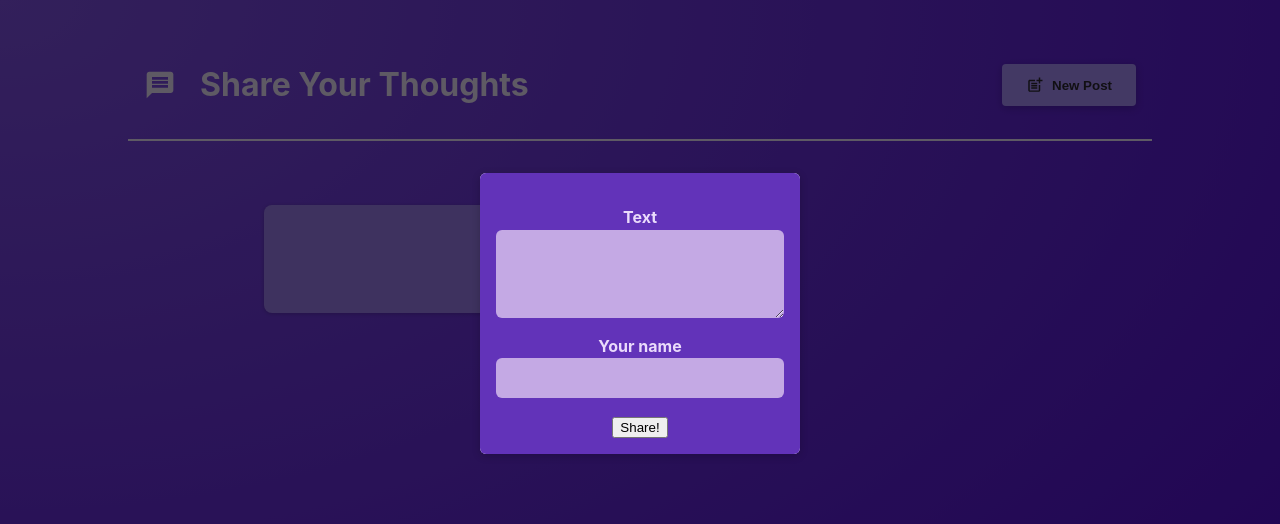
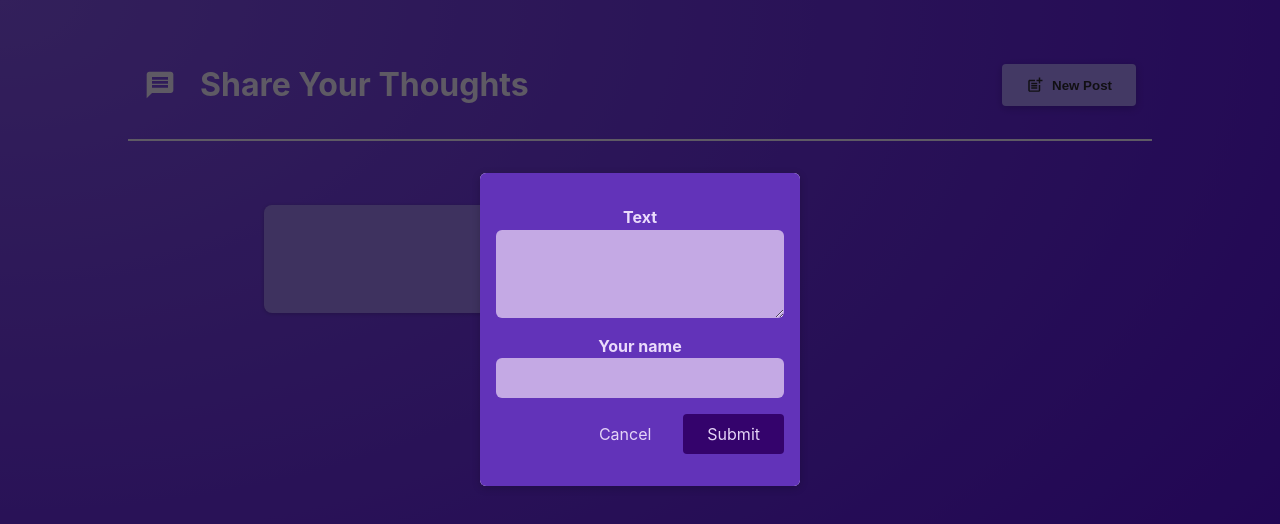
Before and after one commit to mohamk29/share-your-thoughts-app, a React (Vite) app: page / in a window 1280 px wide. Both pictures are taken after a click on the button "New Post". Shown: the top 524 px of the page. Built offline with nearby package versions, Linux system fonts and the light colour scheme.

Commit message:
Added a submit and cancel button on the forum as well as functionality for the cancel button to close the forum

```diff
--- a/src/components/NewPost.jsx
+++ b/src/components/NewPost.jsx
@@ -11,7 +11,16 @@ function NewPost(props) {
         <label htmlFor="name">Your name</label>
         <input type="text" id="name" required onChange={props.onAuthorChange} />
       </p>
-      <button className={classes.button}>Share!</button>
+      <p className={classes.actions}>
+        <button
+          type="button"
+          className={classes.button}
+          onClick={props.onCancel}
+        >
+          Cancel
+        </button>
+        <button className={classes.button}>Submit</button>
+      </p>
     </form>
   );
 }
--- a/src/components/PostList.jsx
+++ b/src/components/PostList.jsx
@@ -23,6 +23,7 @@ const PostList = (props) => {
           <NewPost
             onBodyChange={bodyChangeHandler}
             onAuthorChange={authorChangeHandler}
+            onCancel={props.onStopPosting}
           />
         </Modal>
       )}
```
